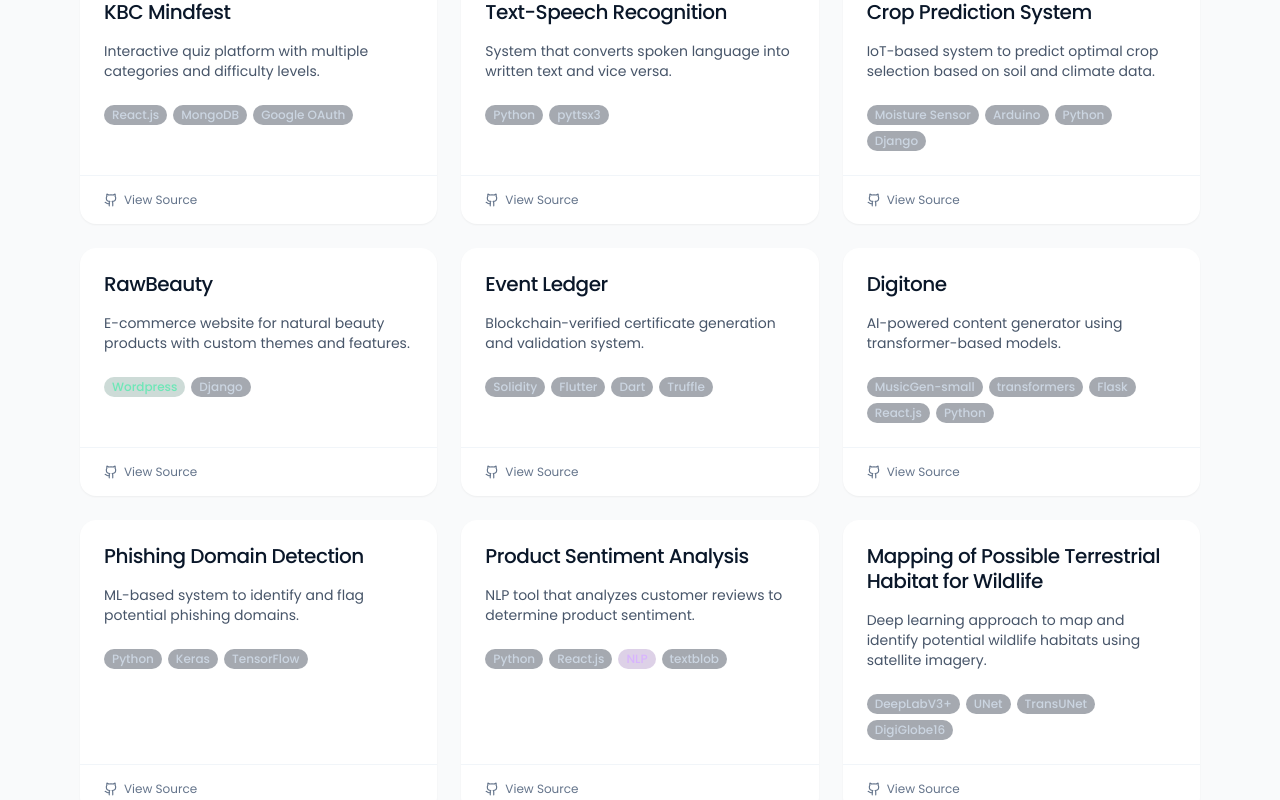
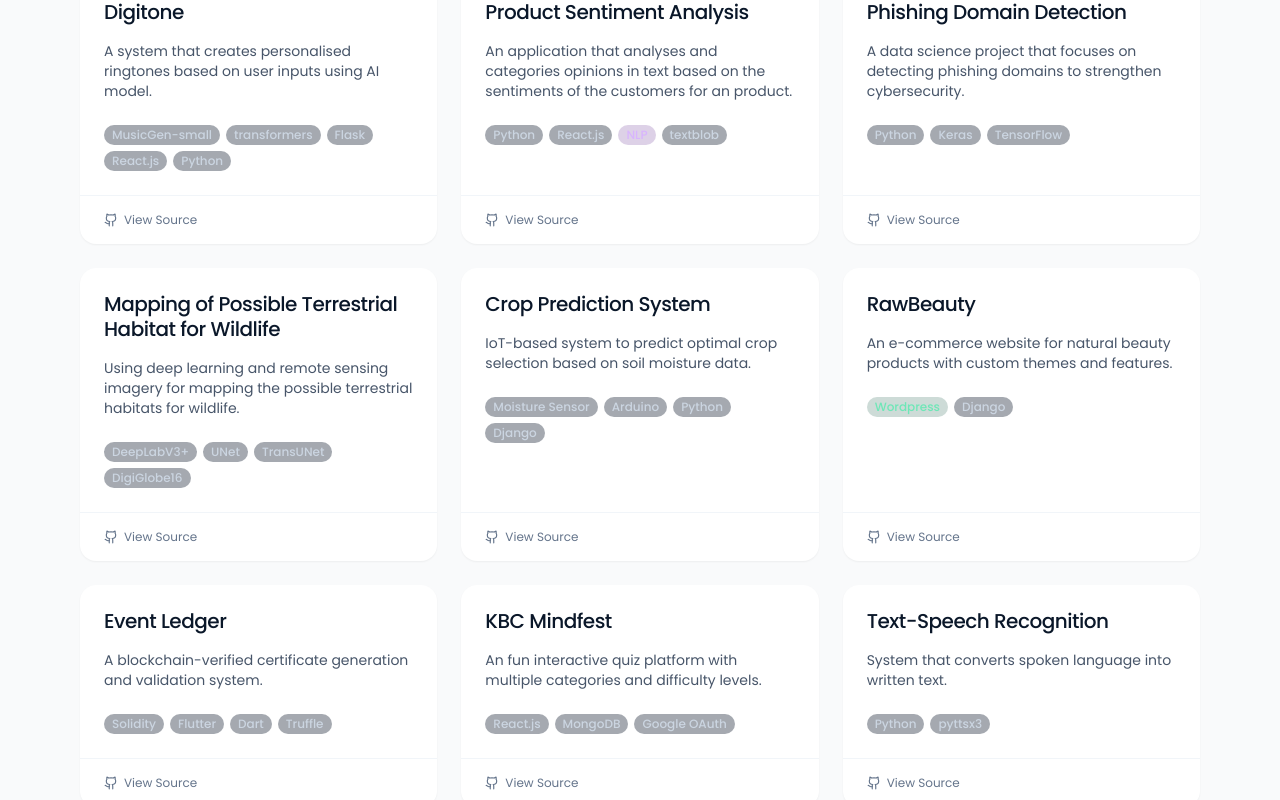
Before and after one commit to Poojan3108/portfolio, a Next.js app: page / in a window 1280 px wide. Shown: the part 820-1620 px from the top of the page. Built offline with nearby package versions, Linux system fonts and the light colour scheme.

Commit message:
Update projects.tsx

```diff
--- a/components/projects.tsx
+++ b/components/projects.tsx
@@ -21,84 +21,84 @@ export default function Projects() {
   const projects: Project[] = [
     {
       id: 1,
+      title: "Digitone",
+      semester: "6th Sem",
+      description: "A system that creates personalised ringtones based on user inputs using AI model.",
+      tags: ["MusicGen-small", "transformers", "Flask", "React.js", "Python"],
+      projectUrl: "https://github.com/Poojan3108/Digitone",
+      githubUrl: "https://github.com/Poojan3108/Digitone",
+    },
+    {
+      id: 2,
+      title: "Product Sentiment Analysis",
+      semester: "7th Sem",
+      description: "An application that analyses and categories opinions in text based on the sentiments of the customers for an product.",
+      tags: ["Python", "React.js", "NLP", "textblob"],
+      projectUrl: "https://github.com/Poojan3108/Sentiment_Analysis",
+      githubUrl: "https://github.com/Poojan3108/Sentiment_Analysis",
+    },
+    {
+      id: 3,
+      title: "Phishing Domain Detection",
+      semester: "6th Sem Internship",
+      description: "A data science project that focuses on detecting phishing domains to strengthen cybersecurity.",
+      tags: ["Python", "Keras", "TensorFlow"],
+      projectUrl: "https://github.com/Poojan3108/Phishing-Domain-Detection",
+      githubUrl: "https://github.com/Poojan3108/Phishing-Domain-Detection",
+    },
+    {
+      id: 4,
+      title: "Mapping of Possible Terrestrial Habitat for Wildlife",
+      semester: "8th Sem Internship SPM",
+      description: "Using deep learning and remote sensing imagery for mapping the possible terrestrial habitats for wildlife.",
+      tags: ["DeepLabV3+", "UNet", "TransUNet", "DigiGlobe16"],
+      projectUrl: "https://github.com/Poojan3108/Mapping-of-Possible-Terrestrial-Habitat-for-Wildlife",
+      githubUrl: "https://github.com/Poojan3108/Mapping-of-Possible-Terrestrial-Habitat-for-Wildlife",
+    },
+    {
+      id: 5,
+      title: "Crop Prediction System",
+      semester: "4th Sem",
+      description: "IoT-based system to predict optimal crop selection based on soil moisture data.",
+      tags: ["Moisture Sensor","Arduino","Python","Django"],
+      projectUrl: "#",
+      githubUrl: "#",
+    },
+    {
+      id: 6,
+      title: "RawBeauty",
+      semester: "4th Sem Internship",
+      description: "An e-commerce website for natural beauty products with custom themes and features.",
+      tags: ["Wordpress", "Django"],
+      projectUrl: "#",
+      githubUrl: "#",
+    },
+    {
+      id: 7,
+      title: "Event Ledger",
+      semester: "5th Sem",
+      description: "A blockchain-verified certificate generation and validation system.",
+      tags: ["Solidity", "Flutter", "Dart", "Truffle"],
+      projectUrl: "#",
+      githubUrl: "#",
+    },
+    {
+      id: 8,
       title: "KBC Mindfest",
       semester: "Diploma",
-      description: "Interactive quiz platform with multiple categories and difficulty levels.",
+      description: "An fun interactive quiz platform with multiple categories and difficulty levels.",
       tags: ["React.js","MongoDB","Google OAuth"],
       projectUrl: "#",
       githubUrl: "#",
     },
     {
-      id: 2,
+      id: 9,
       title: "Text-Speech Recognition",
       semester: "3rd Sem",
-      description: "System that converts spoken language into written text and vice versa.",
+      description: "System that converts spoken language into written text.",
       tags: ["Python","pyttsx3"],
       projectUrl: "#",
       githubUrl: "#",
-    },
-    {
-      id: 3,
-      title: "Crop Prediction System",
-      semester: "4th Sem",
-      description: "IoT-based system to predict optimal crop selection based on soil and climate data.",
-      tags: ["Moisture Sensor","Arduino","Python","Django"],
-      projectUrl: "#",
-      githubUrl: "#",
-    },
-    {
-      id: 4,
-      title: "RawBeauty",
-      semester: "4th Sem Internship",
-      description: "E-commerce website for natural beauty products with custom themes and features.",
-      tags: ["Wordpress", "Django"],
-      projectUrl: "#",
-      githubUrl: "#",
-    },
-    {
-      id: 5,
-      title: "Event Ledger",
-      semester: "5th Sem",
-      description: "Blockchain-verified certificate generation and validation system.",
-      tags: ["Solidity", "Flutter", "Dart", "Truffle"],
-      projectUrl: "#",
-      githubUrl: "#",
-    },
-    {
-      id: 6,
-      title: "Digitone",
-      semester: "6th Sem",
-      description: "AI-powered content generator using transformer-based models.",
-      tags: ["MusicGen-small", "transformers", "Flask", "React.js", "Python"],
-      projectUrl: "https://github.com/Poojan3108/Digitone",
-      githubUrl: "https://github.com/Poojan3108/Digitone",
-    },
-    {
-      id: 7,
-      title: "Phishing Domain Detection",
-      semester: "6th Sem Internship",
-      description: "ML-based system to identify and flag potential phishing domains.",
-      tags: ["Python", "Keras", "TensorFlow"],
-      projectUrl: "https://github.com/Poojan3108/Phishing-Domain-Detection",
-      githubUrl: "https://github.com/Poojan3108/Phishing-Domain-Detection",
-    },
-    {
-      id: 8,
-      title: "Product Sentiment Analysis",
-      semester: "7th Sem",
-      description: "NLP tool that analyzes customer reviews to determine product sentiment.",
-      tags: ["Python", "React.js", "NLP", "textblob"],
-      projectUrl: "https://github.com/Poojan3108/Sentiment_Analysis",
-      githubUrl: "https://github.com/Poojan3108/Sentiment_Analysis",
-    },
-    {
-      id: 9,
-      title: "Mapping of Possible Terrestrial Habitat for Wildlife",
-      semester: "8th Sem Internship SPM",
-      description: "Deep learning approach to map and identify potential wildlife habitats using satellite imagery.",
-      tags: ["DeepLabV3+", "UNet", "TransUNet", "DigiGlobe16"],
-      projectUrl: "https://github.com/Poojan3108/Mapping-of-Possible-Terrestrial-Habitat-for-Wildlife",
-      githubUrl: "https://github.com/Poojan3108/Mapping-of-Possible-Terrestrial-Habitat-for-Wildlife",
     },
   ]
 
@@ -129,7 +129,7 @@ export default function Projects() {
           <p className="text-sm font-medium text-amber-600 dark:text-amber-400 tracking-wide mb-2">PORTFOLIO</p>
           <h2 className="text-4xl font-bold tracking-tight mb-4">Projects</h2>
           <p className="text-lg text-muted-foreground max-w-2xl mx-auto">
-            A collection of my work across various domains, from web development to AI and machine learning.
+            A collection of my work across various domains, from Web development to AI and Machine Learning.
           </p>
         </div>
 
```
